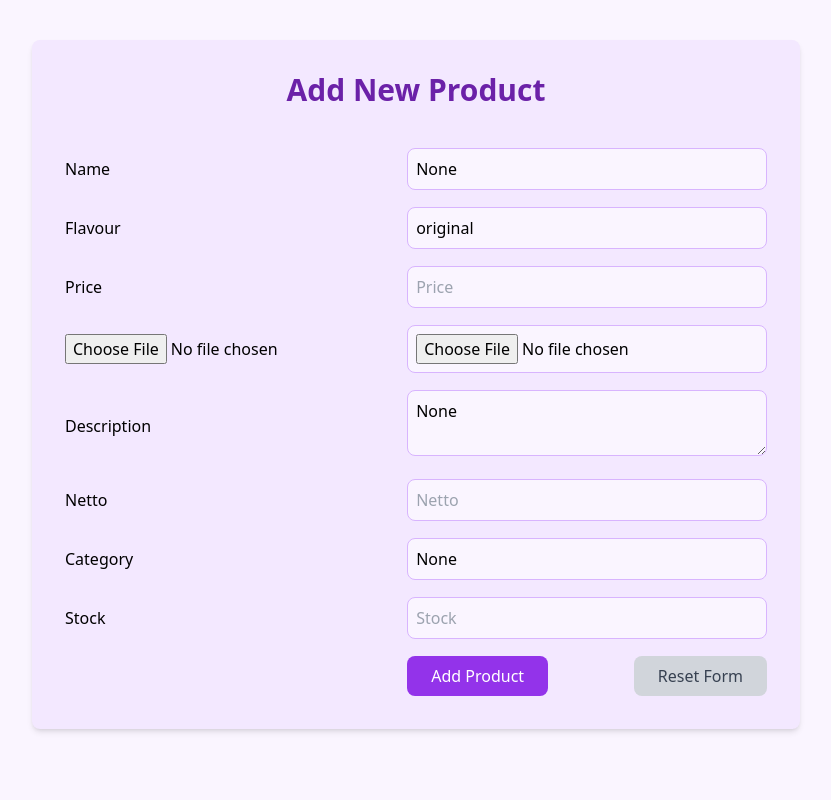
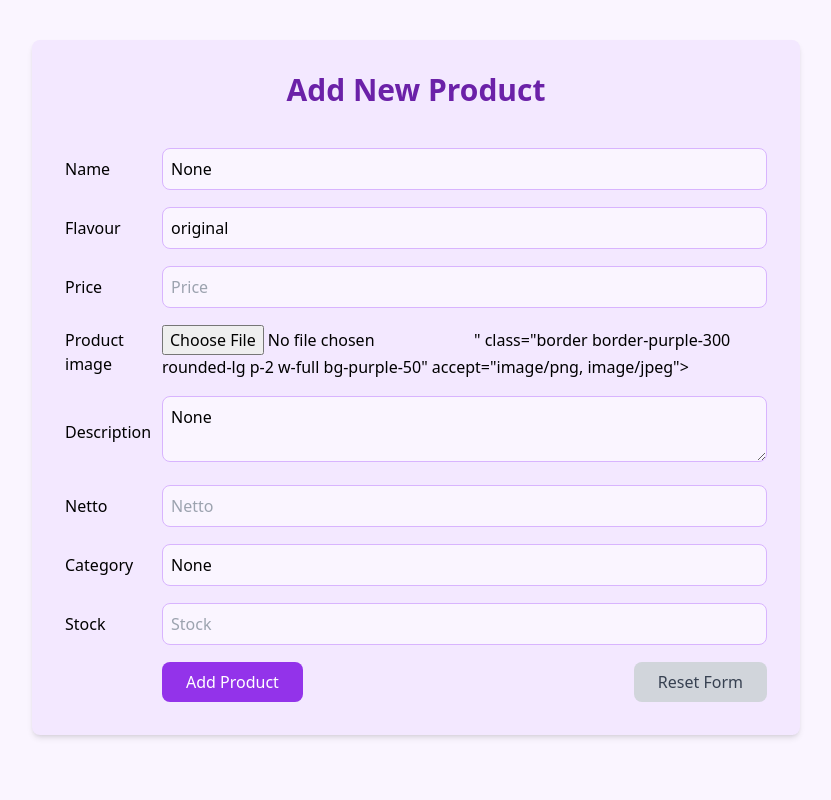
Before and after one commit to raisassc/raisa-petshop, a Django app: page /create-product-entry in a window 1280 px wide. Shown: the whole page, without its empty margins (224-1055 px from the left). Run offline with Django 5.2, Linux system fonts and the light colour scheme; some libraries are stand-ins or nearby versions.

Commit message:
mengubah create product

```diff
--- a/main/templates/create_product.html
+++ b/main/templates/create_product.html
@@ -38,9 +38,9 @@
           </td>
         </tr>
         <tr>
-          <td class="pt-4">{{ form.product_image }}</td>
+          <td class="pt-4">{{ form.product_image.label }}</td>
           <td class="pt-4">
-            <input type="file" name="{{ form.product_image.name }}" class="border border-purple-300 rounded-lg p-2 w-full bg-purple-50" accept="image/png, image/jpeg">
+            <input type="file" name="{{ form.product_image }}" class="border border-purple-300 rounded-lg p-2 w-full bg-purple-50" accept="image/png, image/jpeg">
             {% if form.product_image.errors %}
               <p class="text-red-600 text-sm">{{ form.product_image.errors }}</p>
             {% endif %}
```
